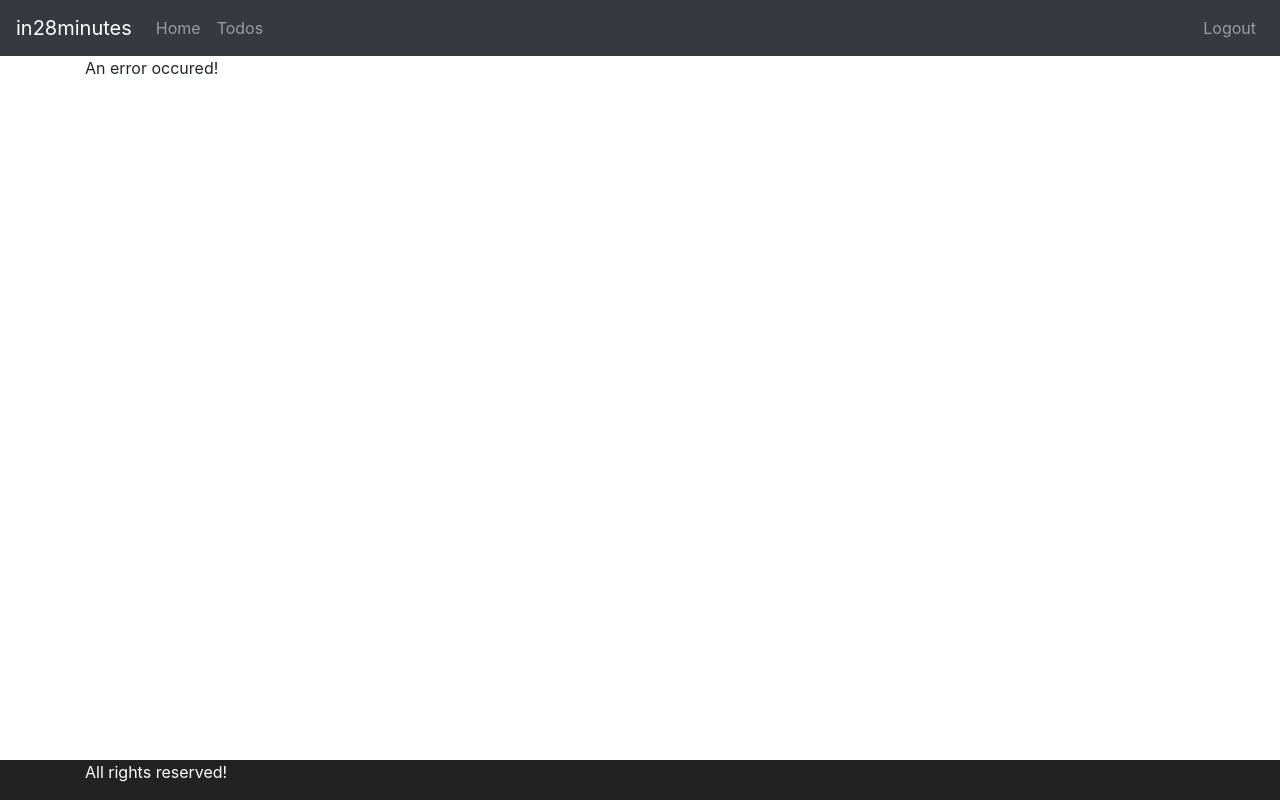
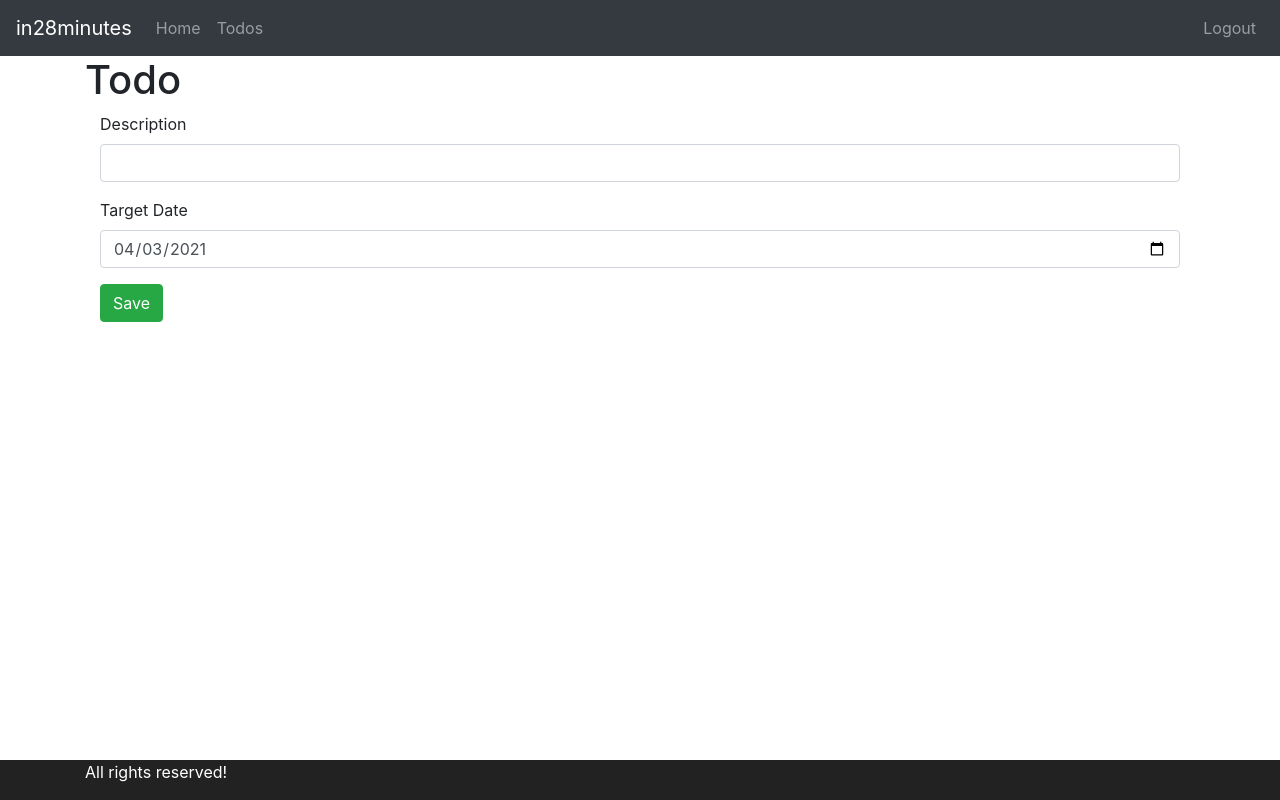
Before and after one commit to max-faupel/todo-app, an Angular app: page /todos/1 in a window 1280 px wide. Built offline with nearby package versions, Linux system fonts and the light colour scheme; no server answers; sample sign-in values are in the browser's storage.

Commit message:
implement display todo

```diff
--- a/src/app/app-routing.module.ts
+++ b/src/app/app-routing.module.ts
@@ -13,6 +13,7 @@
   { path: 'login', component: LoginComponent },
   { path: 'welcome/:name', component: WelcomeComponent, canActivate: [RouteGuardService] },
   { path: 'todos', component: ListTodosComponent, canActivate: [RouteGuardService] },
+  { path: 'todos/:id', component: TodoComponent, canActivate: [RouteGuardService] },
   { path: 'logout', component: LogoutComponent, canActivate: [RouteGuardService] },
   { path: '**', component: ErrorComponent }
 ];
--- a/src/app/app.module.ts
+++ b/src/app/app.module.ts
@@ -12,6 +12,7 @@
 import { MenuComponent } from './menu/menu.component';
 import { FooterComponent } from './footer/footer.component';
 import { LogoutComponent } from './logout/logout.component';
+import { TodoComponent } from './todo/todo.component';
 
 @NgModule({
   declarations: [
@@ -22,7 +23,8 @@
     ListTodosComponent,
     MenuComponent,
     FooterComponent,
-    LogoutComponent
+    LogoutComponent,
+    TodoComponent
   ],
   imports: [
     BrowserModule,
--- a/src/app/list-todos/list-todos.component.html
+++ b/src/app/list-todos/list-todos.component.html
@@ -9,7 +9,8 @@
         <th>Description</th>
         <th>Target Date</th>
         <th>Completed</th>
-        <th>Actions</th>
+        <th>Update</th>
+        <th>Delete</th>
       </tr>
     </thead>
     <tbody>
@@ -17,6 +18,7 @@
         <td>{{todo.description}}</td>
         <td>{{todo.targetDate | date}}</td>
         <td>{{todo.done}}</td>
+        <th><button (click)="updateTodo(todo.id)" class="btn btn-success">Update</button></th>
         <th><button (click)="deleteTodo(todo.id)" class="btn btn-warning">Delete</button></th>
       </tr>
     </tbody>
--- a/src/app/list-todos/list-todos.component.ts
+++ b/src/app/list-todos/list-todos.component.ts
@@ -1,13 +1,14 @@
 import { Component, OnInit } from '@angular/core';
+import { Router } from '@angular/router';
 import { TodoDataService } from '../service/data/todo-data.service';
 
 export class Todo {
-  constructor(
-    public id: number,
-    public description: string,
-    public done: boolean,
-    public targetDate: Date
-  ) { }
+  id: number = 0
+  description: string = ''
+  done: boolean = false
+  targetDate: Date = new Date()
+
+  constructor() { }
 }
 @Component({
   selector: 'app-list-todos',
@@ -19,7 +20,9 @@
   todos: Todo[] = []
   message: string = ''
 
-  constructor(private service: TodoDataService) { }
+  constructor(
+    private service: TodoDataService,
+    private router: Router) { }
 
   ngOnInit(): void {
     this.refreshTodos()
@@ -42,4 +45,9 @@
       }
     )
   }
+
+  updateTodo(id: number) {
+    console.log(`update todo ${id}`)
+    this.router.navigate(['todos', id])
+  }
 }
--- a/src/app/service/data/todo-data.service.ts
+++ b/src/app/service/data/todo-data.service.ts
@@ -16,4 +16,8 @@
   deleteTodo(username: string, id: number) {
     return this.httpClient.delete(`http://localhost:8080/users/${username}/todos/${id}`)
   }
+
+  retrieveTodo(username: string, id: number) {
+    return this.httpClient.get<Todo>(`http://localhost:8080/users/${username}/todos/${id}`)
+  }
 }
--- /dev/null
+++ b/src/app/todo/todo.component.html
@@ -0,0 +1,15 @@
+<h1>Todo</h1>
+<div class="container">
+  <fieldset class="form-group">
+    <label>Description</label>
+    <input type="text" [(ngModel)]="todo.description" class="form-control" name="description" required="required">
+  </fieldset>
+  <fieldset class="form-group">
+    <label>Target Date</label>
+    <input type="date"
+    [ngModel]="todo.targetDate | date:'yyyy-MM-dd'"
+    (ngModelChange)="todo.targetDate = $event"
+    class="form-control" name="targetDate" required="required">
+  </fieldset>
+  <button class="btn btn-success">Save</button>
+</div>
--- /dev/null
+++ b/src/app/todo/todo.component.ts
@@ -0,0 +1,27 @@
+import { Component, OnInit } from '@angular/core';
+import { ActivatedRoute } from '@angular/router';
+import { Todo } from '../list-todos/list-todos.component';
+import { TodoDataService } from '../service/data/todo-data.service';
+
+@Component({
+  selector: 'app-todo',
+  templateUrl: './todo.component.html',
+  styleUrls: ['./todo.component.css']
+})
+export class TodoComponent implements OnInit {
+
+  id: number = 0
+  todo: Todo = new Todo()
+
+  constructor(
+    private service: TodoDataService,
+    private route: ActivatedRoute) { }
+
+  ngOnInit(): void {
+    this.id = this.route.snapshot.params['id']
+    this.service.retrieveTodo('max', this.id).subscribe(
+      response => this.todo = response
+    );
+  }
+
+}
```
Also changed, not shown: src/app/todo/todo.component.css (added), 1 other file (tests, documents, lock files or other folders).
